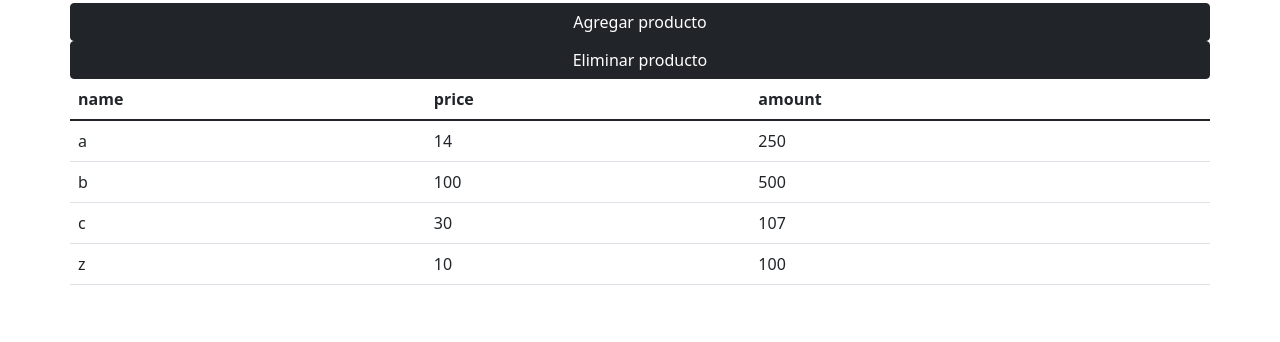
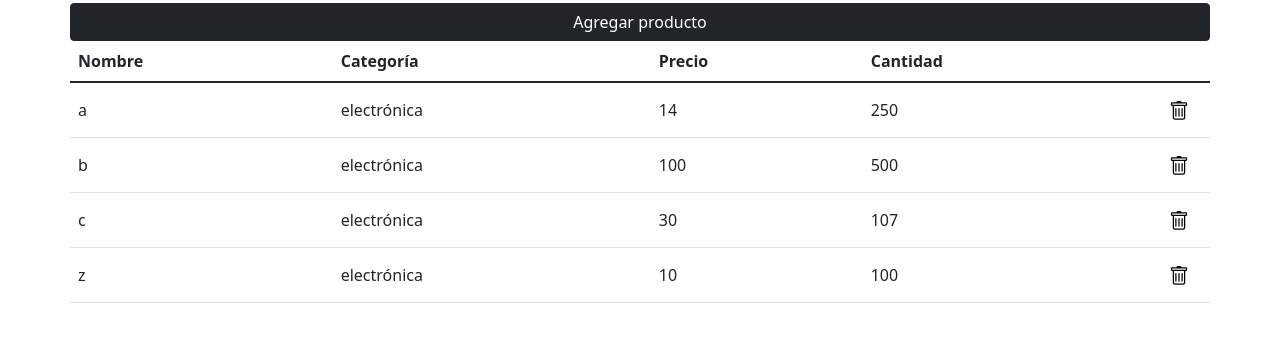
Before and after one commit to fnmallet/Administrador-de-Stock, a plain HTML site: page index.html in a window 1280 px wide. Shown: the part 120-462 px from the top of the page. Drawn offline with nearby package versions, Linux system fonts and the light colour scheme.

Commit message:
borrar productos desde la tabla

```diff
--- /dev/null
+++ b/css/style.css
@@ -0,0 +1,7 @@
+.deleteButtonImg {
+    width: 20px;
+}
+
+.deleteCell {
+    width: 20px;
+}
--- a/index.html
+++ b/index.html
@@ -6,6 +6,7 @@
         <meta name="viewport" content="width=device-width, initial-scale=1.0">
         <title>Administrador de Stock</title>
         <link href="https://cdn.jsdelivr.net/npm/bootstrap@5.1.3/dist/css/bootstrap.min.css" rel="stylesheet" integrity="sha384-1BmE4kWBq78iYhFldvKuhfTAU6auU8tT94WrHftjDbrCEXSU1oBoqyl2QvZ6jIW3" crossorigin="anonymous">
+        <link rel="stylesheet" href="/css/style.css">
     </head>
     <body>
         <head>
@@ -25,13 +26,23 @@
                 <div class="row">
                     <h1>Administrador de Stock</h1>
                     <button class="btn btn-dark">Agregar producto</button>
-                    <button class="btn btn-dark">Eliminar producto</button>
                 </div>
                 <div class="row">
-                    <table id="productsTable" class="table"></table>
+                    <table id="productsTable" class="table">
+                        <thead>
+                            <tr>
+                                <th>Nombre</th>
+                                <th>Categoría</th>
+                                <th>Precio</th>
+                                <th>Cantidad</th>
+                            </tr>
+                        </thead>
+                        <tbody></tbody>
+                    </table>
                 </div>
             </div>
         </main>
         <script src="/js/script.js"></script>
+        <script src="/js/main.js"></script>
     </body>
 </html>
--- /dev/null
+++ b/js/main.js
@@ -0,0 +1,5 @@
+///// Main
+
+sortProducts("ascending");
+initializeTable("productsTable", products);
+//hideTable("productsTable", products)
--- a/js/script.js
+++ b/js/script.js
@@ -1,13 +1,15 @@
 ///// Variables
 
-let products = [{name: "a", price: 14, amount: 250},{name: "c", price: 30, amount: 107},{name: "z", price: 10, amount: 100},{name: "b", price: 100, amount: 500}];
+let products = [{id: 1, name: "a", category: "electrónica", price: 14, amount: 250},{id: 2, name: "c", category: "electrónica", price: 30, amount: 107},{id: 3, name: "z", category: "electrónica", price: 10, amount: 100},{id: 4, name: "b", category: "electrónica", price: 100, amount: 500}];
 let answer = 0;
 
 ///// Clases
 
 class Product {
     constructor(name, price, amount) {
+        this.id = 0;
         this.name = name;
+        this.category = category;
         this.price = price;
         this.amount = amount;
     }
@@ -43,7 +45,7 @@ function addProduct() {
     console.log(`Nuevo producto agregado. Son ${newProduct.amount} productos de tipo ${newProduct.name} a $${newProduct.price} cada uno. Representan un valor de $${newProduct.calcValue()}`);
 }
 
-function deleteProduct(name) {
+function deleteProductFromProducts(name) {
     let productIndex = findProduct(name);
     if (productIndex !== -1) {
         products.splice(productIndex, 1)
@@ -90,44 +92,34 @@ function calcTotalValue() {
     console.log(`El valor de todos los productos en stock es de $${totalValue}`);
 }
 
-///// Funciones para la generación de la tabla de productos
-function createTableHead(products) {
-    const thead = document.createElement("thead");
-    const row = document.createElement("tr");
-    for(const key of Object.keys(products[0])) {
-        const cell = document.createElement("th");
-        cell.innerText = key;
-        row.append(cell);
+function createTableRows(tableId, products) {
+    const tbody = document.getElementById(tableId).querySelector("tbody");
+    for(const product of products) {
+        const row = `
+        <tr class="align-middle">
+            <td class="nameCell">${product.name}</td>
+            <td>${product.category}</td>
+            <td>${product.price}</td>
+            <td>${product.amount}</td>
+            <td class="deleteCell">
+                <button class="btn" onclick="deleteProduct(this, '${product.name}')">
+                    <img class="deleteButtonImg" src="/assets/images/icons/trash.svg" alt="Eliminar producto">
+                </button>
+            </td>
+        </tr>`
+        tbody.innerHTML += row;
     }
-    thead.append(row);
-    return thead;
 }
 
-function createTableBody(products) {
-    const tbody = document.createElement("tbody");
-    for(const product of products) {
-        const row = document.createElement("tr");
-        for(const property of Object.values(product)) {
-            const cell = document.createElement("td");
-            cell.innerText = property;
-            row.append(cell);
-        }
-        tbody.append(row);
-    }
-    return tbody;
+function deleteProduct(button, productName) {
+    button.parentElement.parentElement.remove();
+    deleteProductFromProducts(productName);
 }
 
-function initializeTable(tableId, roducts) {
-    document.getElementById(tableId).append(createTableHead(products));
-    document.getElementById(tableId).append(createTableBody(products));
+function initializeTable(tableId, products) {
+    createTableRows(tableId, products);
 }
 
 function hideTable(tableId) {
     document.getElementById(tableId).style.display = "none";
 }
-
-///// Main
-
-sortProducts("ascending");
-initializeTable("productsTable", products);
-//hideTable("productsTable", products)
```
Also changed, not shown: assets/images/icons/trash.svg (added).
